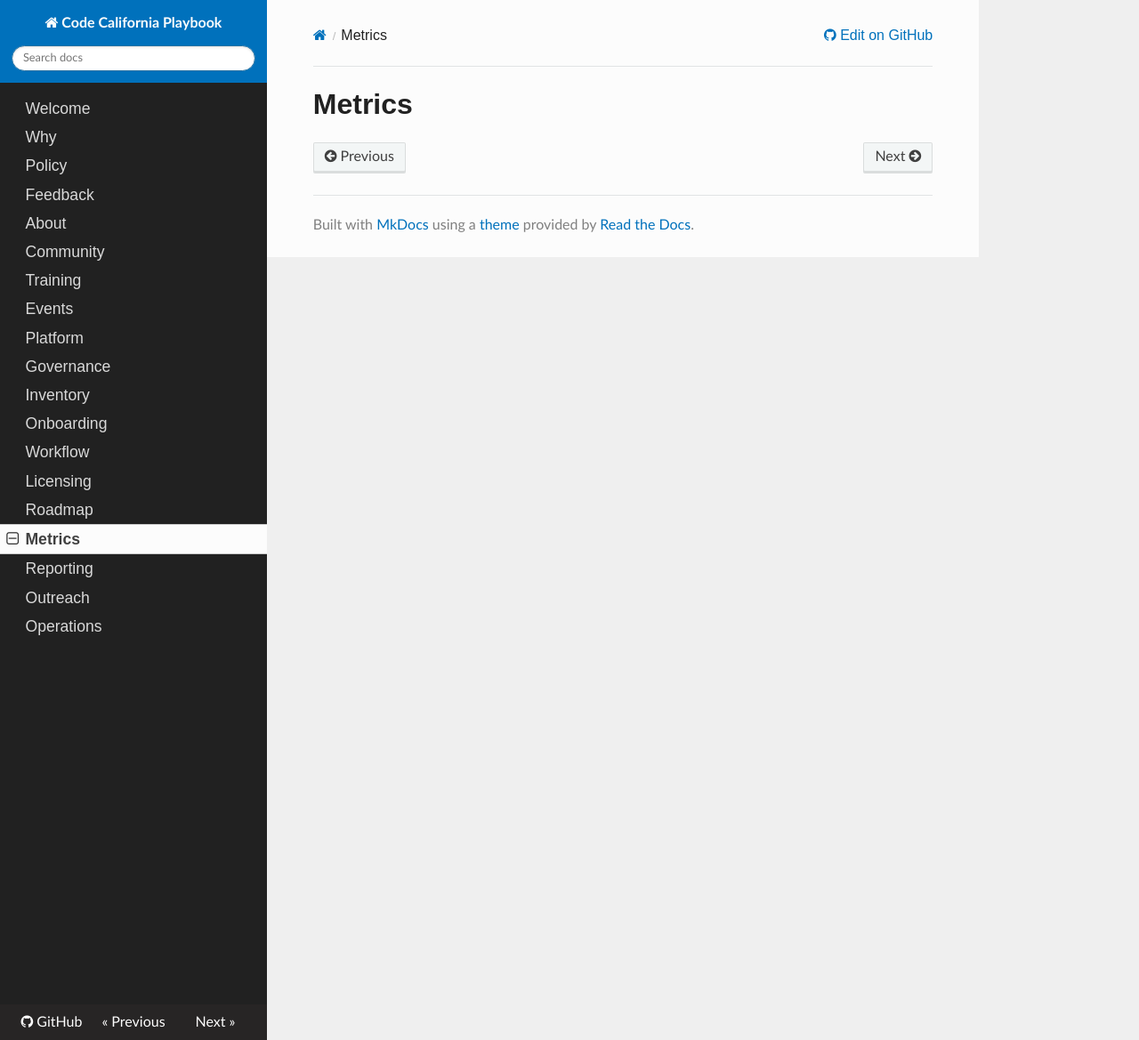
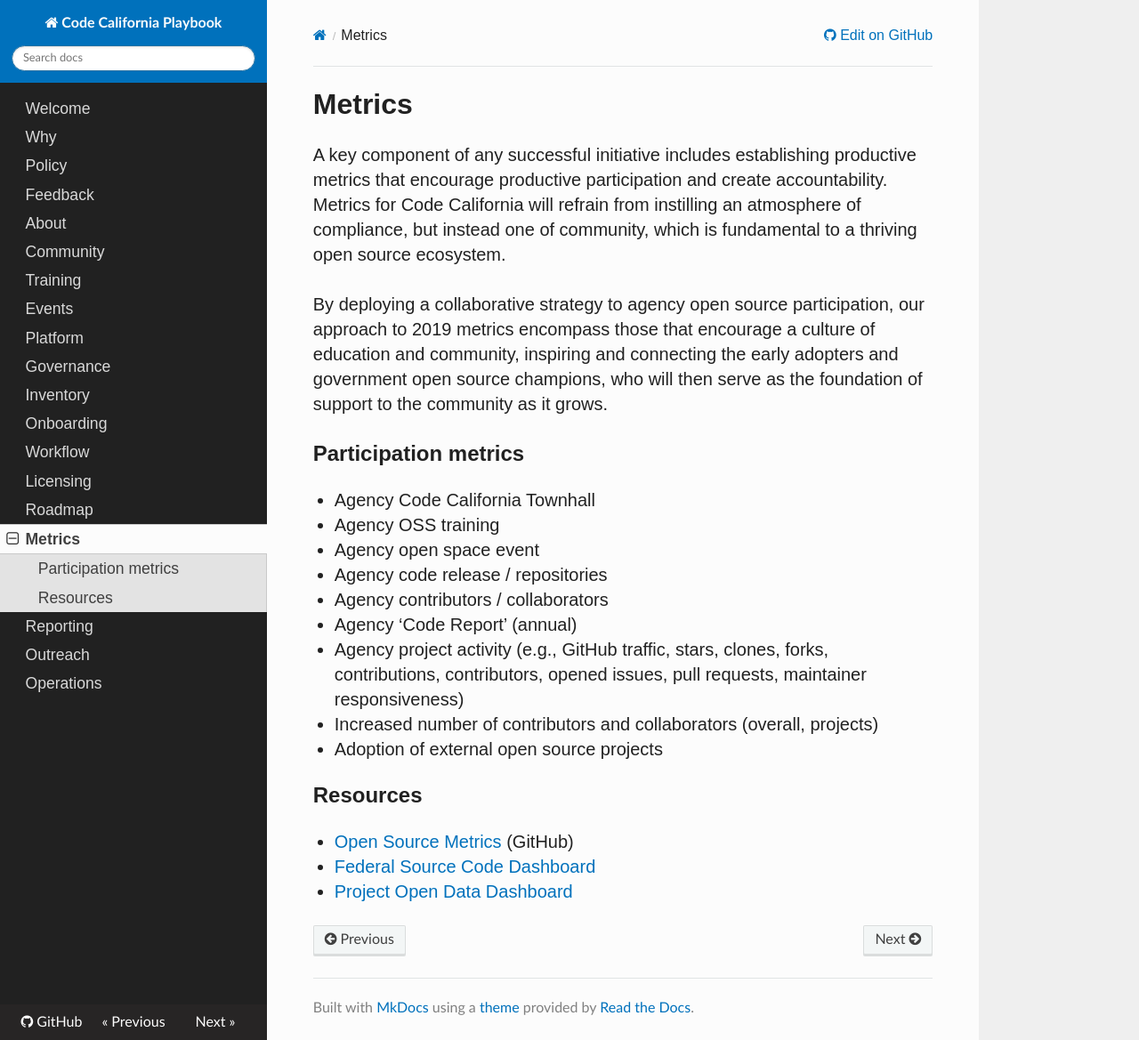
Before and after one commit to CA-CODE-Works/playbook, an MkDocs documentation site: the page built from docs/metrics.md, in a window 1280 px wide and 1169 px high. Shown: the whole window at 89% size. Built offline with MkDocs 1.6.1, drawn with Linux system fonts in a browser that asks for light colours; nearby versions of some CDN libraries; old or Windows-style settings are respelled for this version of MkDocs.

Commit message:
Update metrics.md

```diff
--- a/docs/metrics.md
+++ b/docs/metrics.md
@@ -1 +1,33 @@
 # Metrics
+
+A key component of any successful initiative includes establishing productive metrics that encourage productive participation and create accountability. Metrics for Code California will refrain from instilling an atmosphere of compliance, but instead one of community, which is fundamental to a thriving open source ecosystem.
+
+By deploying a collaborative strategy to agency open source participation, our approach to 2019 metrics encompass those that encourage a culture of education and community, inspiring and connecting the early adopters and government open source champions, who will then serve as the foundation of support to the community as it grows.
+
+## Participation metrics
+
+* Agency Code California Townhall
+
+* Agency OSS training
+
+* Agency open space event
+
+* Agency code release / repositories
+
+* Agency contributors / collaborators
+
+* Agency ‘Code Report’ (annual)
+
+* Agency project activity (e.g., GitHub traffic, stars, clones, forks, contributions, contributors, opened issues, pull requests, maintainer responsiveness)
+
+* Increased number of contributors and collaborators (overall, projects)
+
+* Adoption of external open source projects
+
+## Resources
+
+* [Open Source Metrics](https://opensource.guide/metrics/) (GitHub)
+
+* [Federal Source Code Dashboard](https://www.code.gov/#/policy-guide/docs/compliance/dashboard)
+
+* [Project Open Data Dashboard](https://labs.data.gov/dashboard/offices/qa)
```
